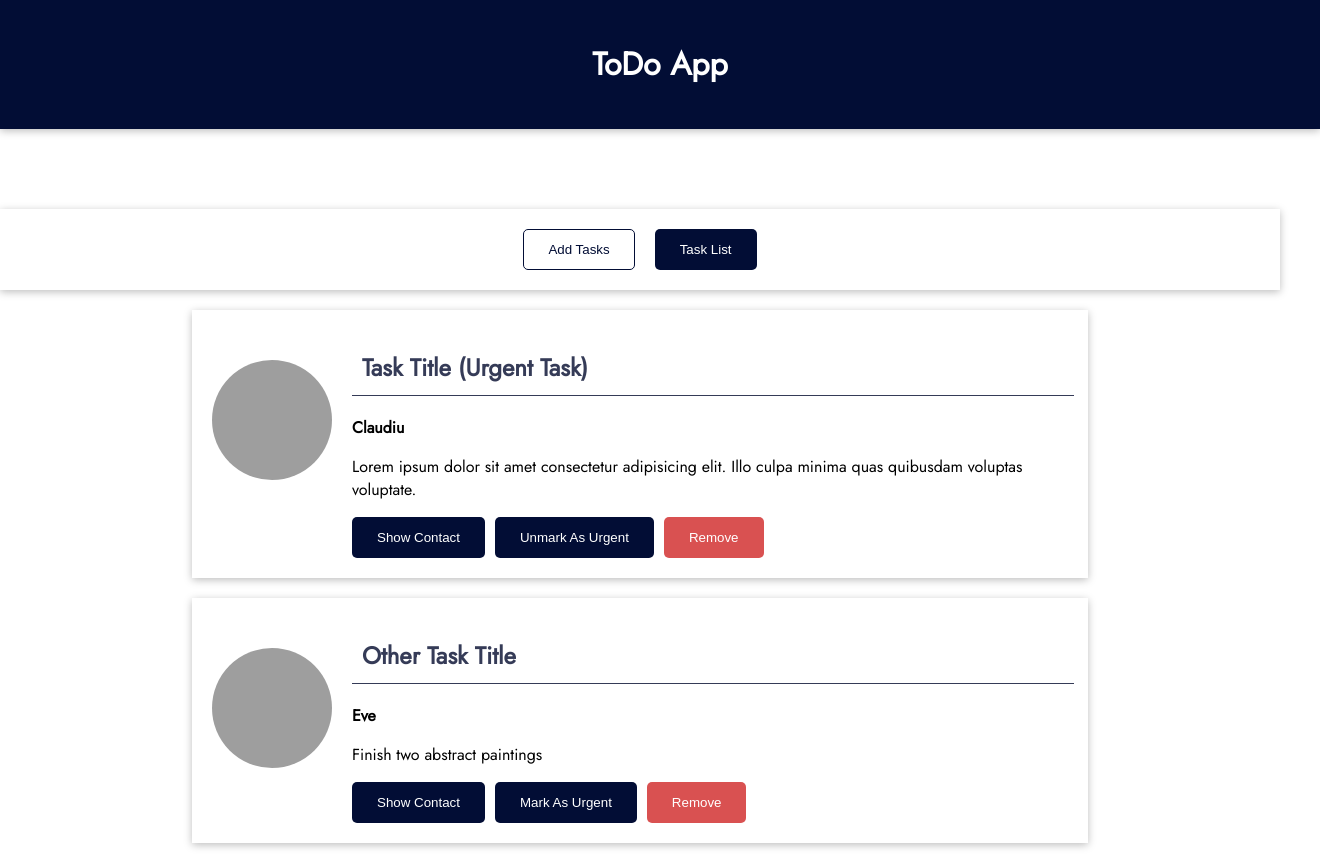
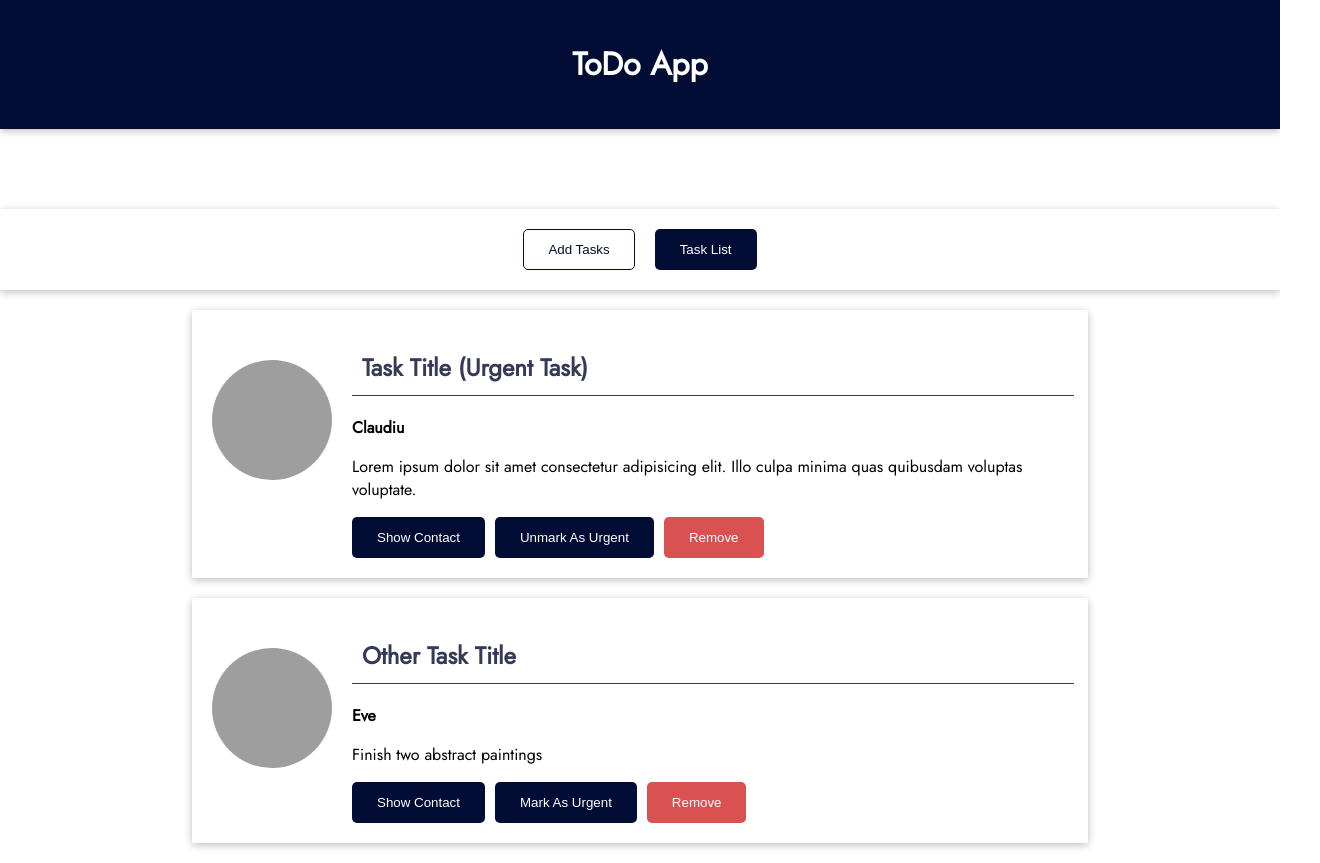
Before and after one commit to Szidelo/dynamic-todo-app, a Vue app: page / in a window 1280 px wide. Shown: the whole page, 1320 px wide, since content can reach past the window. Built offline with nearby package versions, Linux system fonts and the light colour scheme; grey boxes are pictures that could not be loaded.

Commit message:
header - padding adjusted for mobile

```diff
--- a/src/components/layouts/TheHeader.vue
+++ b/src/components/layouts/TheHeader.vue
@@ -15,17 +15,11 @@ export default {
 header {
     box-shadow: 0 2px 8px rgba(0, 0, 0, 0.26);
     margin: 0 auto 80px;
-    padding: 20px;
+    padding: 20px 0;
     background-color: #020d35;
     color: #fff;
     text-align: center;
     width: 100%;
 }
 
-@media (max-width: 390px) {
-    header {
-        padding: 20px 0;
-    }
-}
-
 </style>
```
